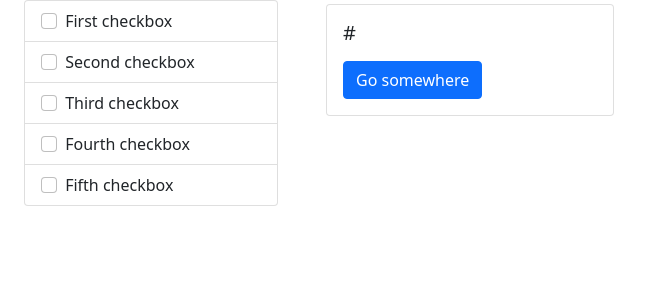
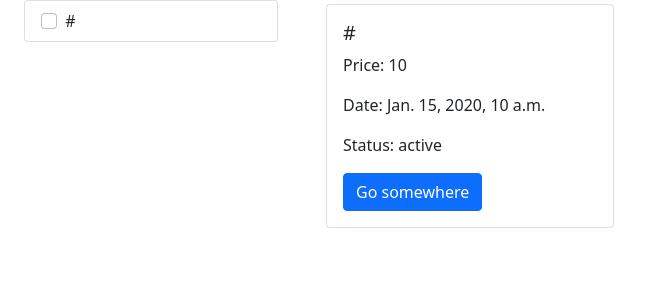
Before and after one commit to igor-gorohovsky/price-parser, a Django app: page / in a window 1280 px wide. Shown: the part 56-356 px from the top of the page, without its empty margins (0-653 px from the left). Run offline with Django 3.2, Linux system fonts and the light colour scheme; tables that the repository leaves empty hold one stand-in row (values such as "Sample post").

Commit message:
Add parsing data to cards

```diff
--- a/price_parser/parser_app/models.py
+++ b/price_parser/parser_app/models.py
@@ -10,7 +10,7 @@ from django.db import models
 
 class Prices(models.Model):
 
-    url = models.ForeignKey('Urls', models.CASCADE)
+    url = models.ForeignKey('Urls', models.CASCADE, related_name='data')
     date = models.DateTimeField(auto_now_add=True)
     current_price = models.IntegerField(null=True)
     old_price = models.IntegerField(null=True)
--- a/price_parser/parser_app/templates/parser_app/index.html
+++ b/price_parser/parser_app/templates/parser_app/index.html
@@ -7,7 +7,12 @@
       <!-- <img src="..." class="card-img-top" alt="..."> -->
       <div class="card-body">
         <h5 class="card-title">{{ item.url }}</h5>
-        <p class="card-text"></p>
+        <p class="card-text">Price: {{ item.data.last.current_price }}</p>
+        {% if item.data.last.discount %}
+        <p class="card-text">Discount: {{ item.data.last.discount }}</p>
+        {% endif %}
+        <p class="card-text">Date: {{ item.data.last.date }}</p>
+        <p class="card-text">Status: {{ item.data.last.status }}</p>
         <a href="#" class="btn btn-primary">Go somewhere</a>
       </div>
     </div>
--- a/price_parser/templates/inc/_sidebar.html
+++ b/price_parser/templates/inc/_sidebar.html
@@ -1,22 +1,8 @@
 <ul class="list-group">
+  {% for item in urls %}
   <li class="list-group-item">
     <input class="form-check-input me-1" type="checkbox" value="" aria-label="...">
-    First checkbox
+    {{ item.url|truncatechars:20 }}
   </li>
-  <li class="list-group-item">
-    <input class="form-check-input me-1" type="checkbox" value="" aria-label="...">
-    Second checkbox
-  </li>
-  <li class="list-group-item">
-    <input class="form-check-input me-1" type="checkbox" value="" aria-label="...">
-    Third checkbox
-  </li>
-  <li class="list-group-item">
-    <input class="form-check-input me-1" type="checkbox" value="" aria-label="...">
-    Fourth checkbox
-  </li>
-  <li class="list-group-item">
-    <input class="form-check-input me-1" type="checkbox" value="" aria-label="...">
-    Fifth checkbox
-  </li>
+  {% endfor %}
 </ul>
```
